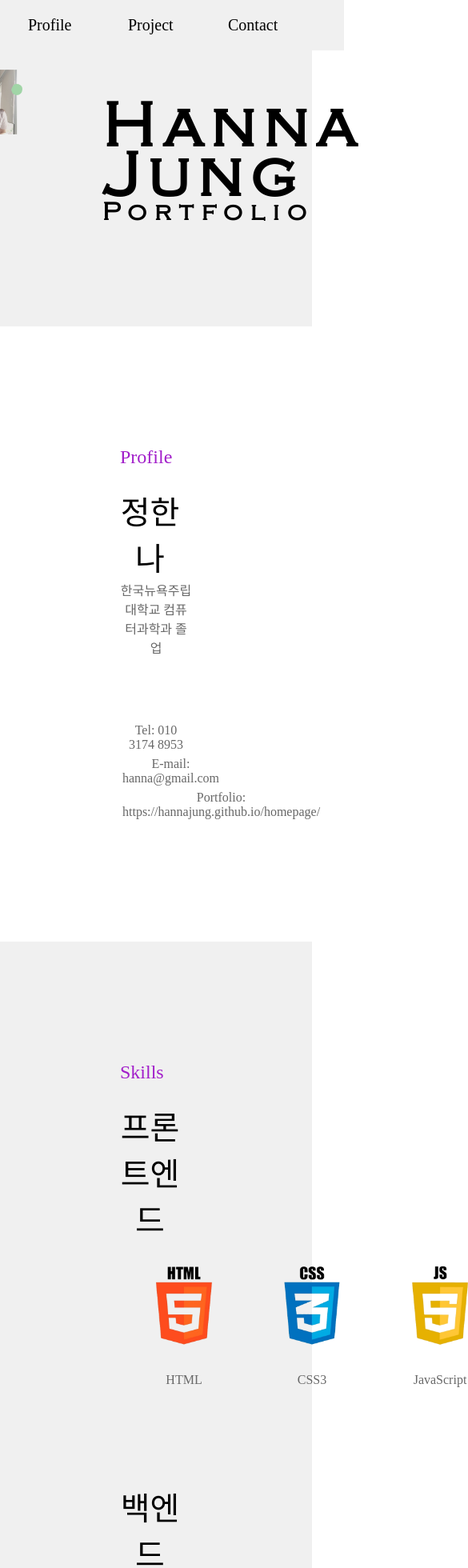
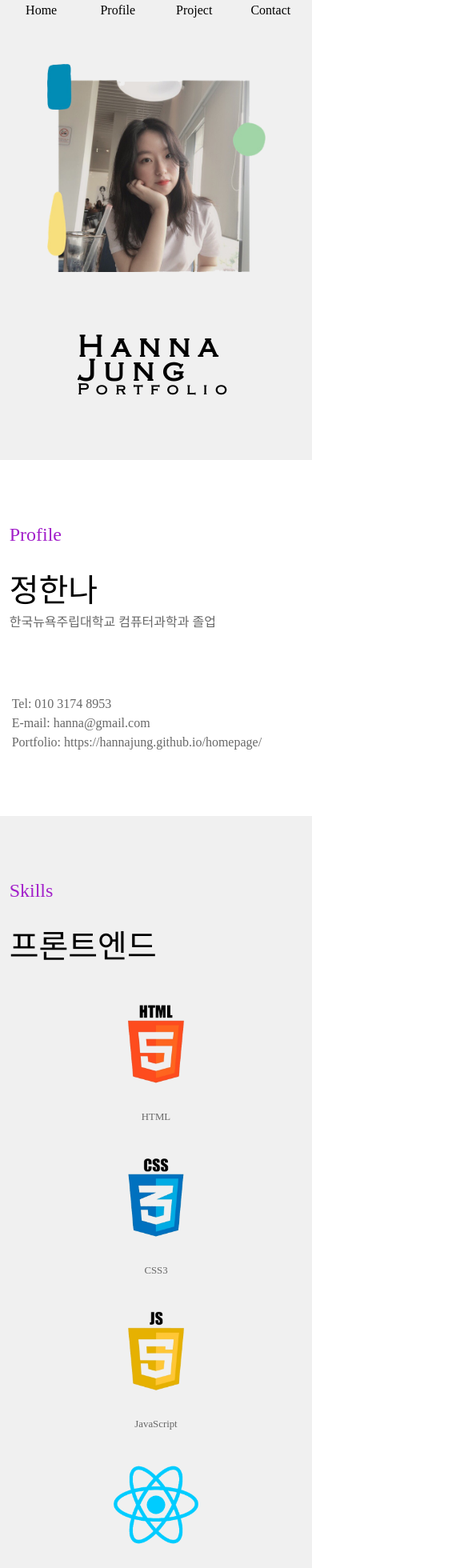
Before and after one commit to hannajung/homepage, a React (Create React App) app: page / in a window 390 px wide. Shown: the top 1960 px of the page at 80% size, 585 px wide, since content can reach past the window. Built offline with nearby package versions, Linux system fonts and the light colour scheme; a web font is replaced by a local one.

Commit message:
Update page as responsive

```diff
--- a/src/App.css
+++ b/src/App.css
@@ -26,14 +26,14 @@
 
 .home-nav {
   /* border: 2px solid black; */
-  width: 100%;
+  width: 98%;
   background: none;
   position: fixed;
   display: flex;
   color: black;
-  padding: 20px;
+  padding: 0.5em;
   font-weight: 500;
-  font-size: 20px;
+  font-size: 2vw;
   justify-content: flex-end;
   background-color: rgb(240, 240, 240);
 }
@@ -44,7 +44,7 @@
   justify-content: flex-end;
   display: flex;
   justify-content: space-between;
-  width: 500px;
+  width: 40%;
 }
 
 
@@ -54,8 +54,8 @@
 
 .home_body{
   display: flex;
-  padding: 5em;
-  justify-content: center;
+  padding-top: 5rem;
+  justify-content: space-evenly;
   align-items: center;
 
 }
@@ -65,12 +65,12 @@
   display: flex;
   width: 40%;
   height: 40%;
-  padding-bottom: 10em;
+  padding-bottom: 5em;
 }
 
 .home_name{
+  /* border: 2px solid black; */
   flex-direction: column;
-  padding-left: 100px;
   letter-spacing: 10px;
 
 }
@@ -79,21 +79,21 @@
   /* border: 2px solid green; */
   display: flex;
   font-family: "CopperPlate";
-  font-size: 5rem;
+  font-size: 7vw;
   font-weight: 1000;
 }
 
 .portfolio{
   display: flex;
   font-family: "CopperPlate";
-  font-size: 2rem;
+  font-size: 3vw;
   font-weight: 1000;
 }
 
 .profile{
   /* border: 2px solid red; */
   background-color: white;
-  padding: 150px;
+  padding: 15%;
 }
 
 
@@ -142,14 +142,25 @@
   font-size: 1rem;
 }
 
+.skill{
+  width: 100%;
+  flex-wrap: wrap;
+}
+
 .skill_img{
   width: 10rem;
   height: 10rem;
 }
 
 .skill_name{
+  /* border: 2px solid black; */
   flex-direction: column;
+  width: 10em;
+  height: 10em;
+  font-size: 1rem;
   width: 10rem;
+  height: 10rem;
+  margin: 1rem;
 }
 
 .profile_subheading_backend{
@@ -178,14 +189,22 @@
 
 .baemin_mockup{
   width: 60%;
+  height: 60%;
 }
 
 .todo_mockup{
-  width: 50%;
+  border: 2px solid red;
+  width: 70%;
+  height: 90%;
+}
+
+.todo_mockup2{
+  display: none;
 }
 
 .higom_mockup{
   width: 40%;
+  height: 40%;
 }
 
 .projects_info{
@@ -214,7 +233,8 @@
 }
 
 .project_button, .project_button_not{
-  width: 100%;
+  width: 7em;
+  height: 4em;
   border: none;
   border-radius: 2rem;
   background-color: rgb(192, 192, 192);
@@ -284,7 +304,7 @@
 
 .form-control{
   display:flex;
-  width: 30em;
+  width: 40vw;
   height: 3em;
   margin: 1em;
   font-family: "GMarketMedium";
@@ -293,7 +313,7 @@
 
 .form-control_mail{
   display:flex;
-  width: 30em;
+  width: 40vw;
   height: 12em;
   margin: 1em;
   font-family: "GMarketMedium";
@@ -306,7 +326,7 @@
 
 .sendButton{
   display:flex;
-  width: 30em;
+  width: 40vw;
   height: 3em;
   margin: 1em;
   font-family: "GMarketMedium";
@@ -348,3 +368,126 @@
     transform: rotate(360deg);
   }
 }
+
+@media (max-width: 1000px){
+  .project{
+    flex-direction: column;
+  }
+
+  .baemin_mockup{
+    width: 90%;
+    height: 90%;
+  }
+
+
+
+  .project_button,.project_button_not{
+    width: 6em;
+    height: 3em;
+    margin-bottom: 3em;
+  }
+}
+
+
+@media (max-width: 700px){
+  .home_image{
+    width: 70%;
+    height: 70%;
+  }
+
+  .home_body{
+    flex-direction: column;
+  }
+
+  .profile{
+    /* border: 2px solid red; */
+    background-color: white;
+    padding: 3%;
+    padding-top: 5em;
+    padding-bottom: 5em;
+  }
+
+  .skills, .contact{
+    background-color: rgb(240, 240, 240);
+    padding: 3%;
+    padding-top: 5em;
+    padding-bottom: 5em;
+  }
+
+  .container{
+    flex-direction: column;
+  }
+
+  .home_name{
+    padding-bottom: 5rem;
+  }
+
+  .name{
+    font-size: 10vw;
+  }
+
+  .portfolio{
+    font-size: 5vw;
+  }
+
+  .navbar-menu{
+    /* border: 2px solid red; */
+    font-family: GMarketMedium;
+    display: flex;
+    justify-content: center;
+    font-size: 1rem;
+    width: 100%;
+  }
+
+  .skill{
+    /* border: 2px solid black; */
+    width: 100%;
+    flex-wrap: wrap;
+
+  }
+
+  .skill_name{
+    /* border: 2px solid rgb(44, 44, 44); */
+    width: 10rem;
+    height: 10rem;
+    font-size: 0.8rem;
+    margin: 1rem;
+  }
+
+  .skill_img{
+    width: 10rem;
+    height: 10rem;
+  }
+
+  .project2{
+    flex-direction: column;
+  }
+
+  .todo_mockup{
+    display: none;
+  }
+
+  .mockUp_img{
+    display: flex;
+    justify-content: center;
+  }
+
+  .todo_mockup2, .higom_mockup{
+    display: flex;
+    width: 80%;
+    height: 80%;
+  }
+
+  .form-control{
+    width: 80vw;
+  }
+
+  .form-control_mail{
+    width: 80vw;
+  }
+
+  .sendButton{
+    width: 80vw;
+  }
+
+}
--- a/src/App.js
+++ b/src/App.js
@@ -132,6 +132,9 @@ function App() {
             <button className="project_button_not">준비중</button>
           </div>
         </div>
+        <div className="mockUp_img">
+          <img className="todo_mockup2" src={todo} alt="todo"></img>
+        </div>
       </div>
 
       <div className="project2">
@@ -145,7 +148,9 @@ function App() {
             <button className="project_button_not">준비중</button>
           </div>
         </div>
-        <img className="higom_mockup" src={higom} alt="higom"></img>
+        <div className="mockUp_img">
+          <img className="higom_mockup" src={higom} alt="higom"></img>
+        </div>
       </div>
 
     </div>
```
